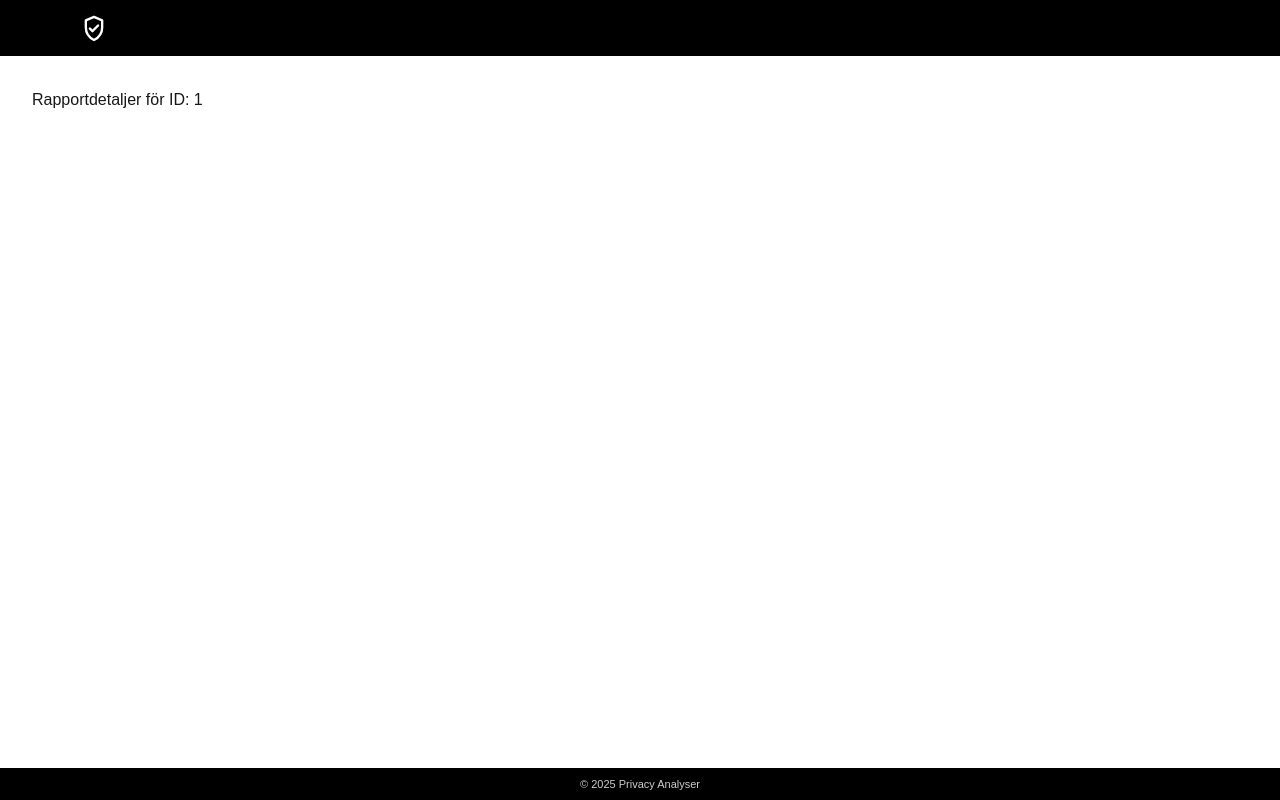
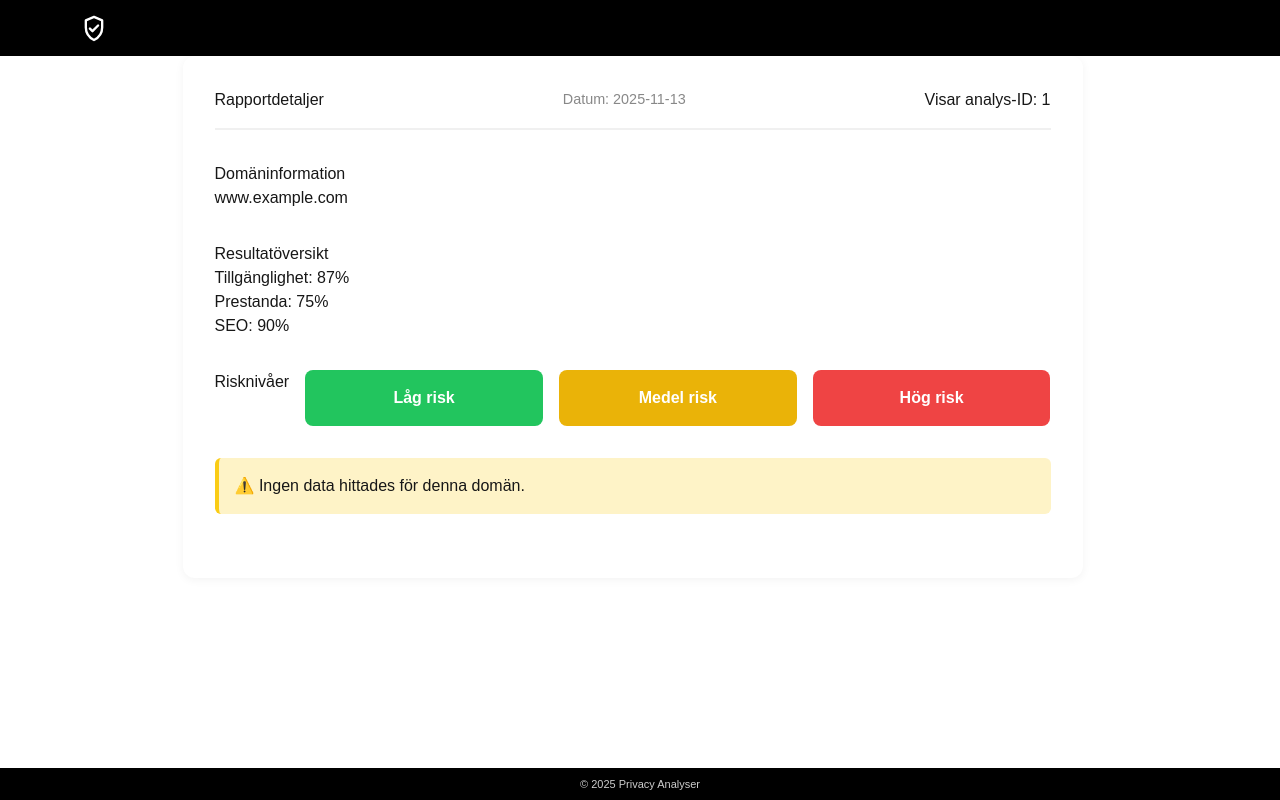
Before and after one commit to TegelConsulting/privacy-analyser, a Next.js app: page /report-details/1 in a window 1280 px wide. Built offline with nearby package versions, Linux system fonts and the light colour scheme.

Commit message:
Add report detail page wireframe with placeholder layout

```diff
--- a/src/app/report-details/[id]/details.css
+++ b/src/app/report-details/[id]/details.css
@@ -1,4 +1,51 @@
-.report-details {
+.report-container {
+  max-width: 900px;
+  margin: 0 auto;
   padding: 2rem;
-  font-family: sans-serif;
+  background: white;
+  border-radius: 12px;
+  box-shadow: 0 2px 10px rgba(0,0,0,0.05);
 }
+
+.report-header {
+  display: flex;
+  justify-content: space-between;
+  align-items: center;
+  border-bottom: 2px solid #f0f0f0;
+  padding-bottom: 1rem;
+  margin-bottom: 2rem;
+}
+
+.report-date {
+  color: #888;
+  font-size: 0.9rem;
+}
+
+.domain-info, .result-summary, .risk-levels, .message-area {
+  margin-bottom: 2rem;
+}
+
+.risk-levels {
+  display: flex;
+  gap: 1rem;
+}
+
+.risk-item {
+  flex: 1;
+  padding: 1rem;
+  border-radius: 8px;
+  text-align: center;
+  font-weight: 600;
+  color: white;
+}
+
+.risk-item.low { background-color: #22c55e; }
+.risk-item.medium { background-color: #eab308; }
+.risk-item.high { background-color: #ef4444; }
+
+.message-area {
+  background: #fef3c7;
+  padding: 1rem;
+  border-left: 4px solid #facc15;
+  border-radius: 6px;
+}
--- a/src/app/report-details/[id]/page.tsx
+++ b/src/app/report-details/[id]/page.tsx
@@ -1,9 +1,49 @@
+"use client";
+
 import "./details.css";
 
-export default function ReportDetailsPage({ params }: { params: { id: string } }) {
+// ✅ Receive the dynamic "id" parameter from the URL
+export default function ReportDetail({ params }: { params: { id: string } }) {
   return (
-    <main className="report-details">
-      <h1>Rapportdetaljer för ID: {params.id}</h1>
+    <main>
+      <section className="report-container">
+        {/* Header */}
+        <header className="report-header">
+          <h1>Rapportdetaljer</h1>
+          <p className="report-date">Datum: 2025-11-13</p>
+          {/* Show which report ID is being viewed */}
+          <p className="report-id">Visar analys-ID: {params.id}</p>
+        </header>
+
+        {/* Domain info */}
+        <div className="domain-info">
+          <h2>Domäninformation</h2>
+          <p>www.example.com</p>
+        </div>
+
+        {/* Result summary */}
+        <div className="result-summary">
+          <h2>Resultatöversikt</h2>
+          <ul>
+            <li>Tillgänglighet: 87%</li>
+            <li>Prestanda: 75%</li>
+            <li>SEO: 90%</li>
+          </ul>
+        </div>
+
+        {/* Risk level indicators */}
+        <div className="risk-levels">
+          <h2>Risknivåer</h2>
+          <div className="risk-item low">Låg risk</div>
+          <div className="risk-item medium">Medel risk</div>
+          <div className="risk-item high">Hög risk</div>
+        </div>
+
+        {/* Message area */}
+        <div className="message-area">
+          <p>⚠️ Ingen data hittades för denna domän.</p>
+        </div>
+      </section>
     </main>
   );
 }
```
